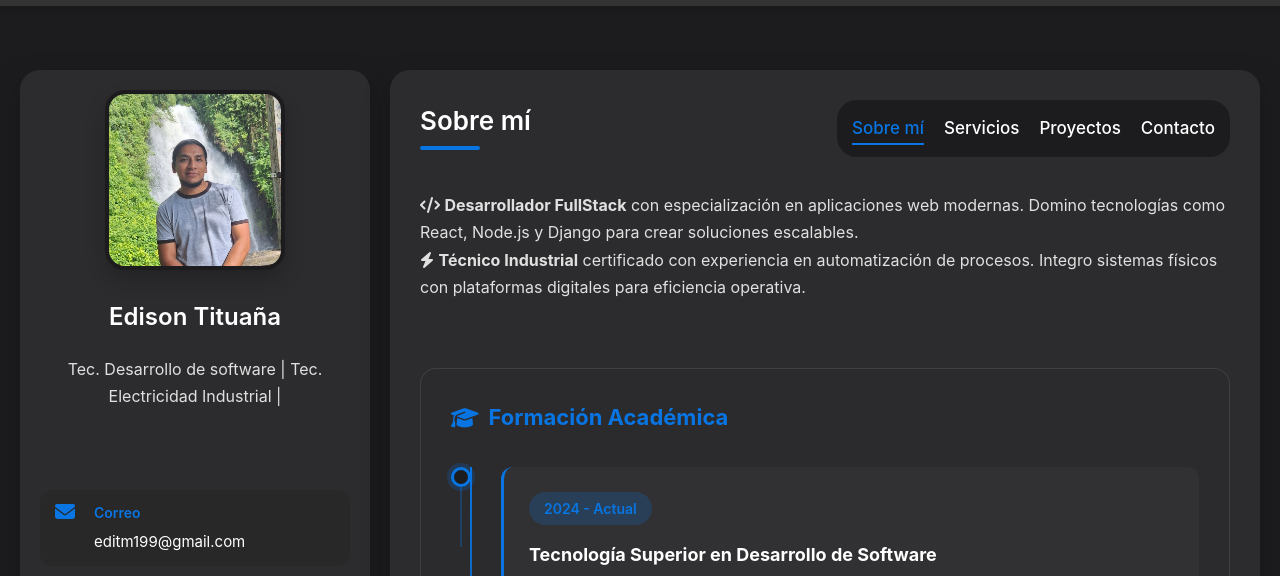
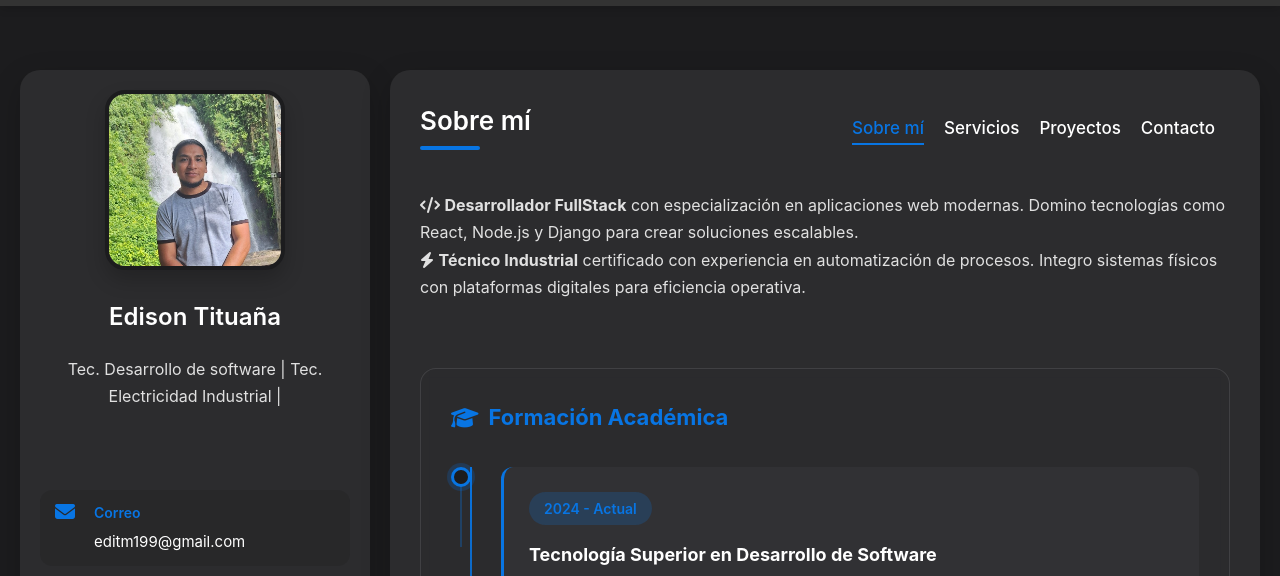
Before and after one commit to EdiTM07/MiPortafolio, a plain HTML site: page index.html in a window 1280 px wide. Shown: the top 576 px of the page. Drawn offline with Linux system fonts and the light colour scheme.

Commit message:
styles.css

```diff
--- a/css/styles.css
+++ b/css/styles.css
@@ -105,7 +105,7 @@ body {
 
 /* Barra de navegación */
 .navbar {
-    background-color: var(--color-navbar);
+    background-color: transparent;
     padding: 15px;
     margin-bottom: 10px;
     border-radius: 20px;
```
